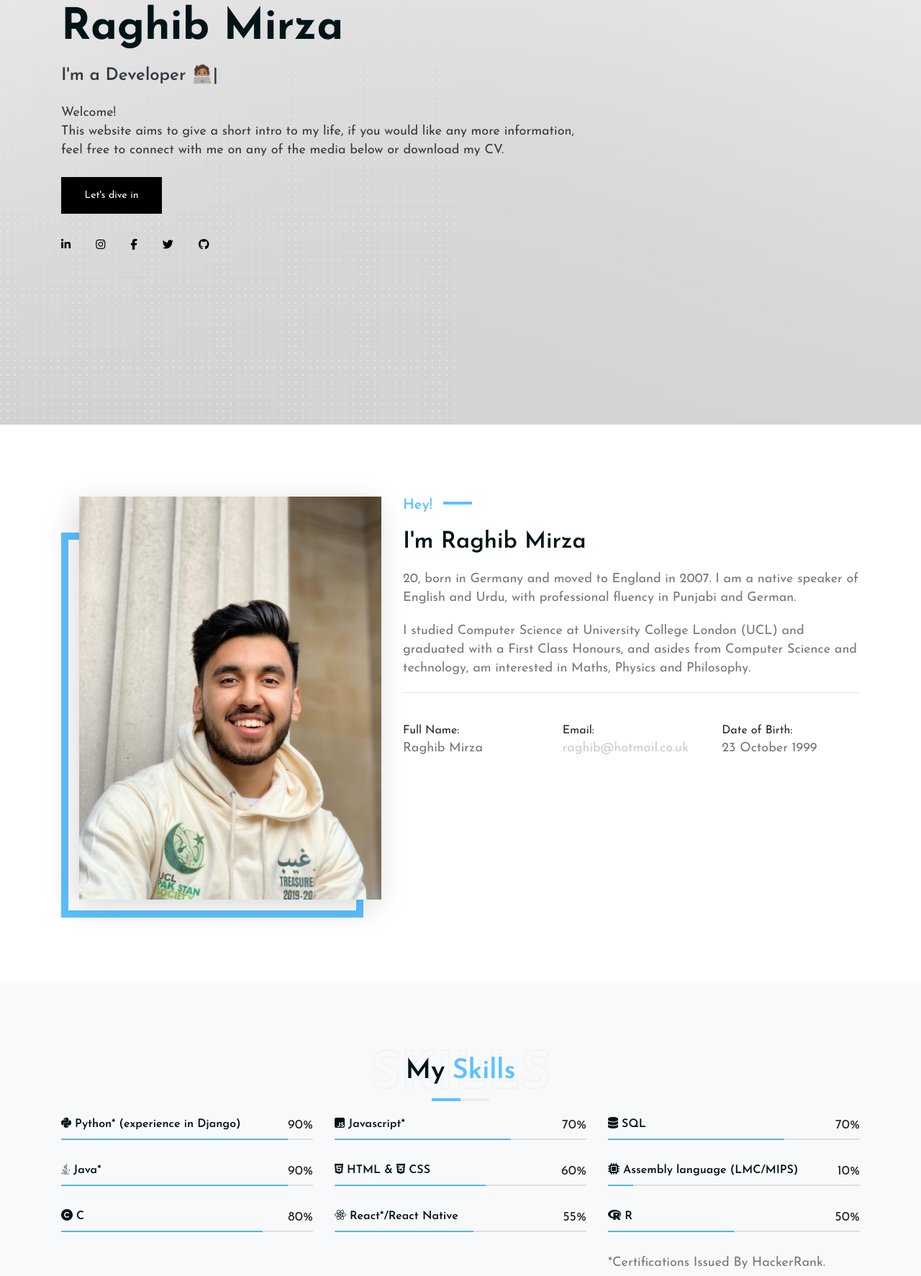
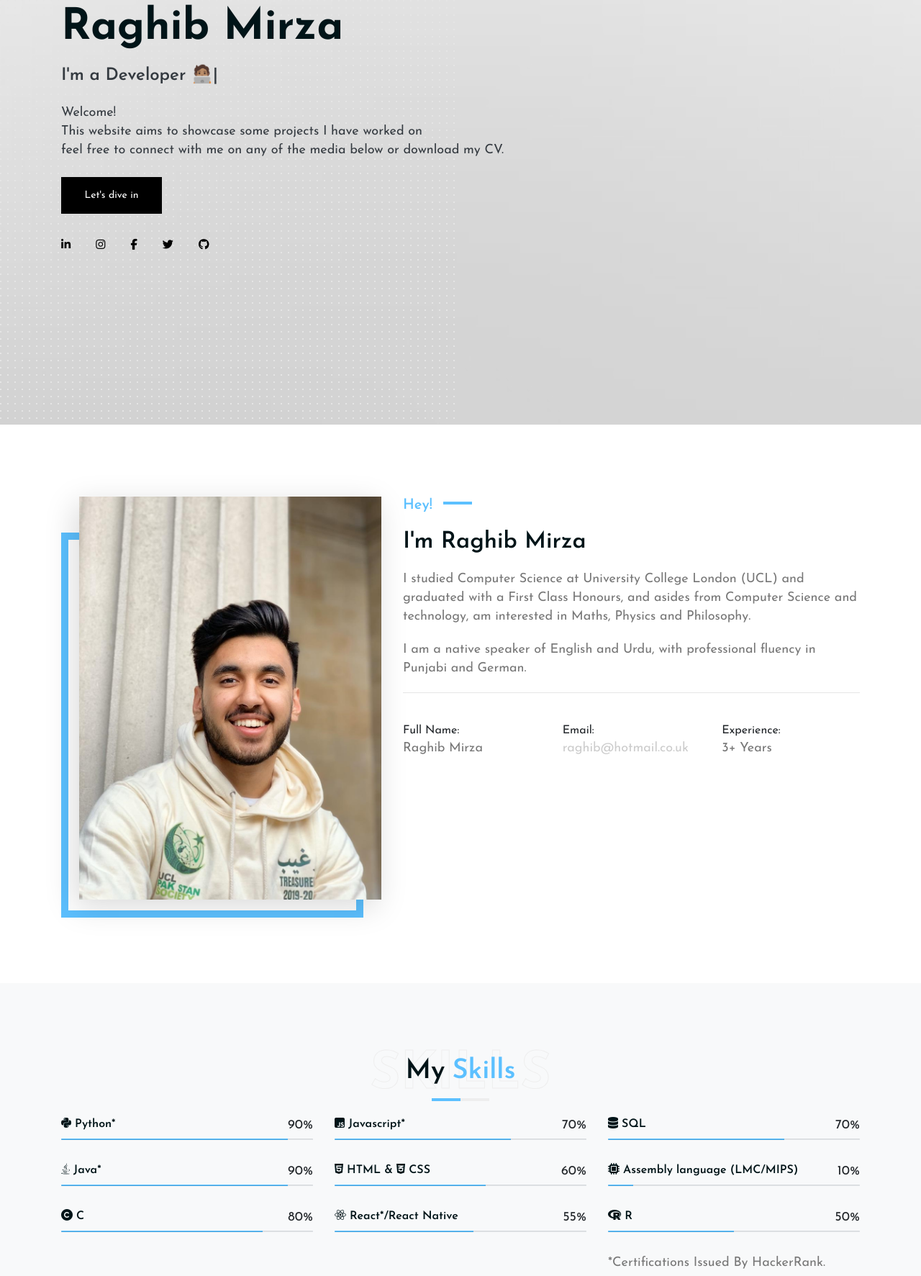
Before and after one commit to RaghibMrz/RaghibMrz.github.io, a plain HTML site: page index.html in a window 1280 px wide. Shown: the part 210-1983 px from the top of the page at 72% size. Drawn offline with Linux system fonts and the light colour scheme.

Commit message:
Update index.html

```diff
--- a/index.html
+++ b/index.html
@@ -86,7 +86,7 @@
 					<span>Data Scientist 📊</span>
                      		</span>
                         </h4>
-                        <p class="text-dark max-width-450 mx-0 my-4 mb-3">Welcome!<br>This website aims to give a short intro to my life, if you would like any more information, <br>feel free to connect with me on any of the media below or download my CV.</p>
+                        <p class="text-dark max-width-450 mx-0 my-4 mb-3">Welcome!<br>This website aims to showcase some projects I have worked on <br>feel free to connect with me on any of the media below or download my CV.</p>
                         <a href="#about" class="btn mr-4 mb-2 "><span>Let's dive in</span></a>
                         <div>
                             <ul class="list-inline social-links my-4 mt-2">
@@ -116,8 +116,8 @@
 				<div class="col-lg-7">
 					<h5 class="about-title">Hey!</h5>
 					<h2 class="about">I'm Raghib Mirza</h2>
-					<p>20, born in Germany and moved to England in 2007. I am a native speaker of English and Urdu, with professional fluency in Punjabi and German.</p>
 					<p>I studied Computer Science at University College London (UCL) and graduated with a First Class Honours, and asides from Computer Science and technology, am interested in Maths, Physics and Philosophy.</p>
+					<p>I am a native speaker of English and Urdu, with professional fluency in Punjabi and German.</p>
   					<hr>
                   	<div class="content-info mt-40 mb-40">
 	                 	<div class="row">
@@ -135,9 +135,9 @@
 		                    </div>
 		                    <div class="col-lg-4 col-md-12 col-sm-12 single-info">
 		                       <span>
-		                          Date of Birth:
+		                          Experience:
 		                       </span>
-		                       <p>23 October 1999</p>
+		                       <p>3+ Years</p>
 		                    </div>
 		                 </div>
                  	</div>
@@ -159,7 +159,7 @@
 			<div class="row">
 	           <div class="col-md-4">
 	              	<div class="skill-item">
-	                 	<h6><i class="fab fa-python"></i> Python* (experience in Django)</h6>
+	                 	<h6><i class="fab fa-python"></i> Python*</h6>
 	                 	<span>90%</span>
 	                 	<div class="progress" data-percent="90%">
 	                    	<div class="progress-bar bar-null" role="progressbar" aria-valuenow="80" aria-valuemin="0" aria-valuemax="100" style="width: 90%;"></div>
@@ -168,14 +168,14 @@
 	              	<div class="skill-item">
 	                 	<h6><i class="fab fa-java"></i> Java*</h6>
 	                 	<span>90%</span>
-	                 	<div class="progress" data-percent="90%">
+	                 	<div class="progress" data-percent="80%">
 	                    	<div class="progress-bar bar-null" role="progressbar" aria-valuenow="60" aria-valuemin="0" aria-valuemax="100" style="width: 90%;"></div>
 	                 	</div>
 	              	</div>
 	              	<div class="skill-item">
 	                 	<h6><i class="fas fa-copyright"></i> C</h6>
 	                 	<span>80%</span>
-	                 	<div class="progress" data-percent="80%">
+	                 	<div class="progress" data-percent="70%">
 	                    	<div class="progress-bar bar-null" role="progressbar" aria-valuenow="50" aria-valuemin="0" aria-valuemax="100" style="width: 80%;"></div>
 	                 	</div>
 	              	</div>
@@ -184,7 +184,7 @@
 	              	<div class="skill-item">
 	                 	<h6><i class="fab fa-js-square"></i> Javascript*</h6>
 	                 	<span>70%</span>
-	                 	<div class="progress" data-percent="70%">
+	                 	<div class="progress" data-percent="60%">
 	                    	<div class="progress-bar bar-null" role="progressbar" aria-valuenow="80" aria-valuemin="0" aria-valuemax="100" style="width: 70%;"></div>
 	                 	</div>
 	              	</div>
@@ -198,7 +198,7 @@
 	              	<div class="skill-item">
 	                 	<h6><i class="fab fa-react"></i> React*/React Native</h6>
 	                 	<span>55%</span>
-	                 	<div class="progress" data-percent="55%">
+	                 	<div class="progress" data-percent="60%">
 	                    	<div class="progress-bar bar-null" role="progressbar" aria-valuenow="50" aria-valuemin="0" aria-valuemax="100" style="width: 55%;"></div>
 	                 	</div>
 	              	</div>
```
